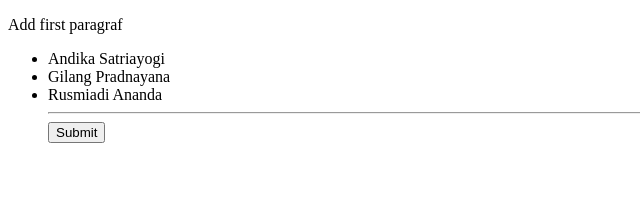
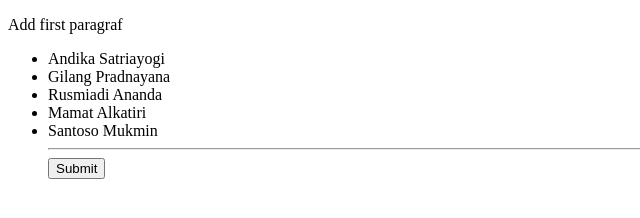
Before and after one commit to igks/belajar-git, a plain HTML site: page index.html in a window 1280 px wide. Shown: the whole page, without its empty margins (0-640 px from the left). Drawn offline with Linux system fonts and the light colour scheme.

Commit message:
menambahkan 2 list baru

```diff
--- a/index.html
+++ b/index.html
@@ -11,6 +11,8 @@
     <li>Andika Satriayogi</li>
     <li>Gilang Pradnayana</li>
     <li>Rusmiadi Ananda</li>
+    <li>Mamat Alkatiri</li>
+    <li>Santoso Mukmin</li>
 <hr>
     <form>
       <input type="button" name="button" value="Submit">
```
